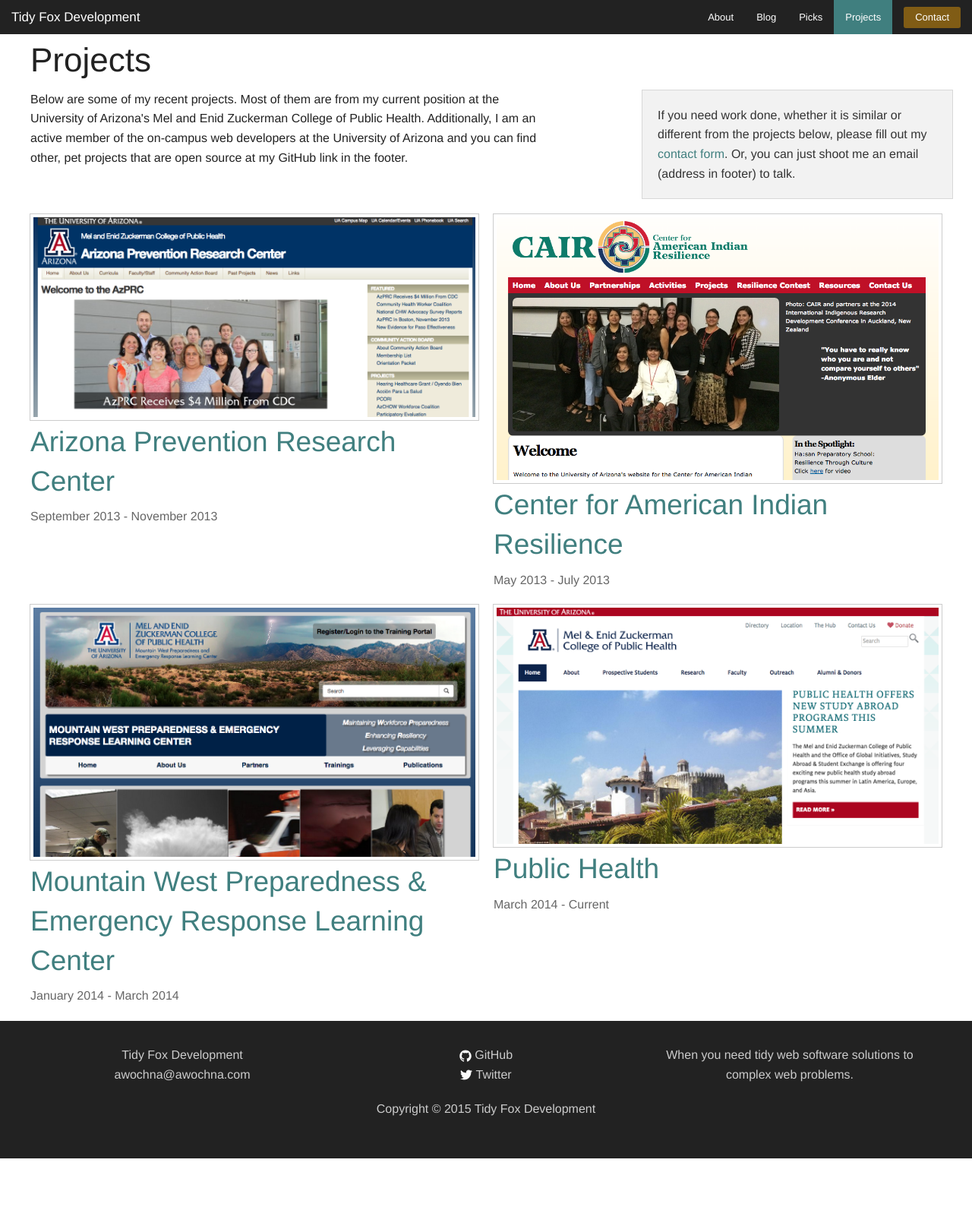
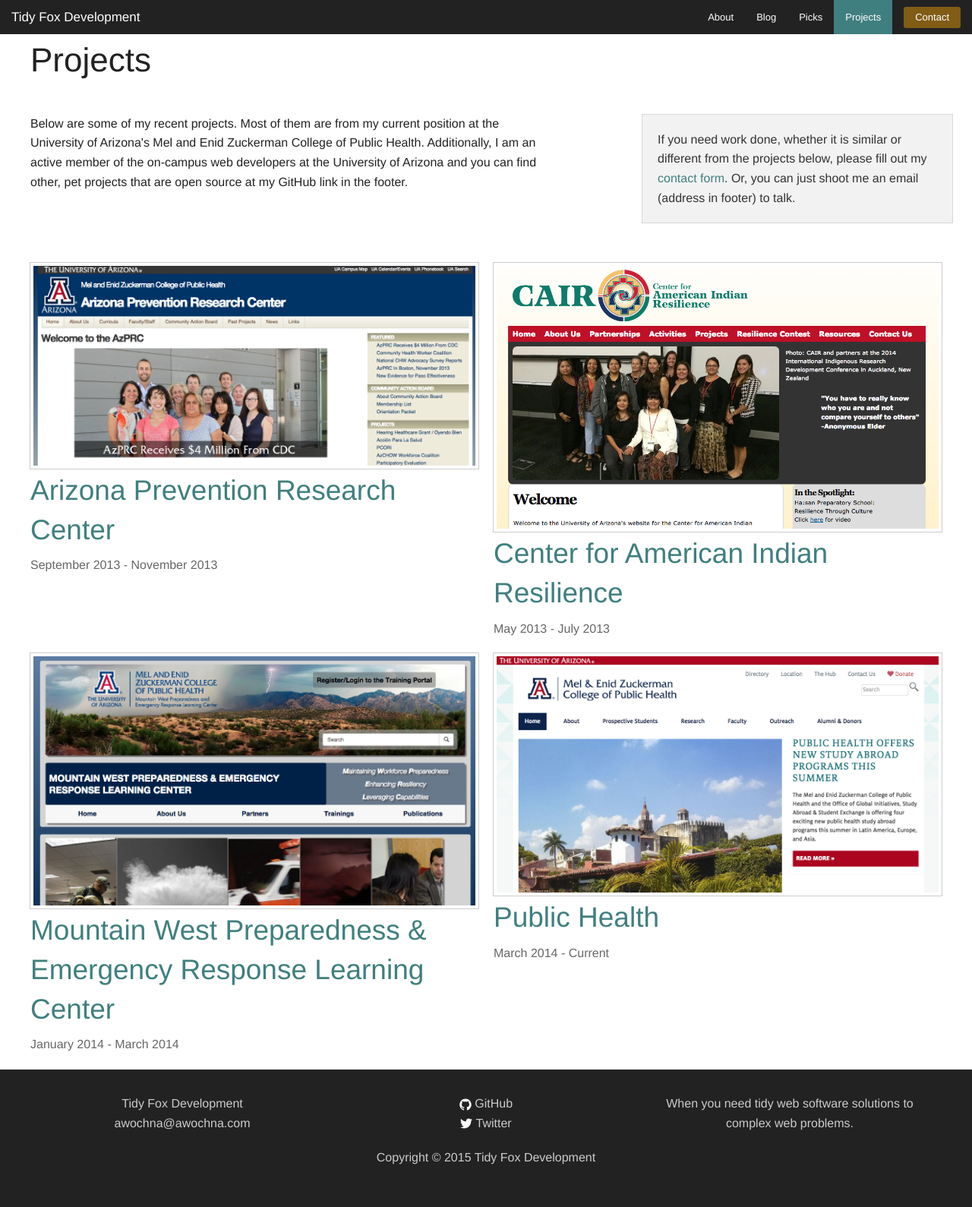
Before and after one commit to awochna/jekyll-blog, a Jekyll site: the page built from projects.html, in a window 1280 px wide. Shown: the whole page at 76% size. Built offline with Jekyll 4.4.1, drawn with Linux system fonts in a browser that asks for light colours; before the commit the page ends 1525 px from its top, so only the background shows below that.

Commit message:
Add more whitespace to project index page.

```diff
--- a/projects.html
+++ b/projects.html
@@ -4,7 +4,7 @@ title: Projects
 permalink: /projects/
 ---
 
-<div class="row">
+<div class="row extra-whitespace">
   <p class="medium-7 columns">
     Below are some of my recent projects.
     Most of them are from my current position at the University of Arizona's Mel and Enid Zuckerman College of Public Health.
```
